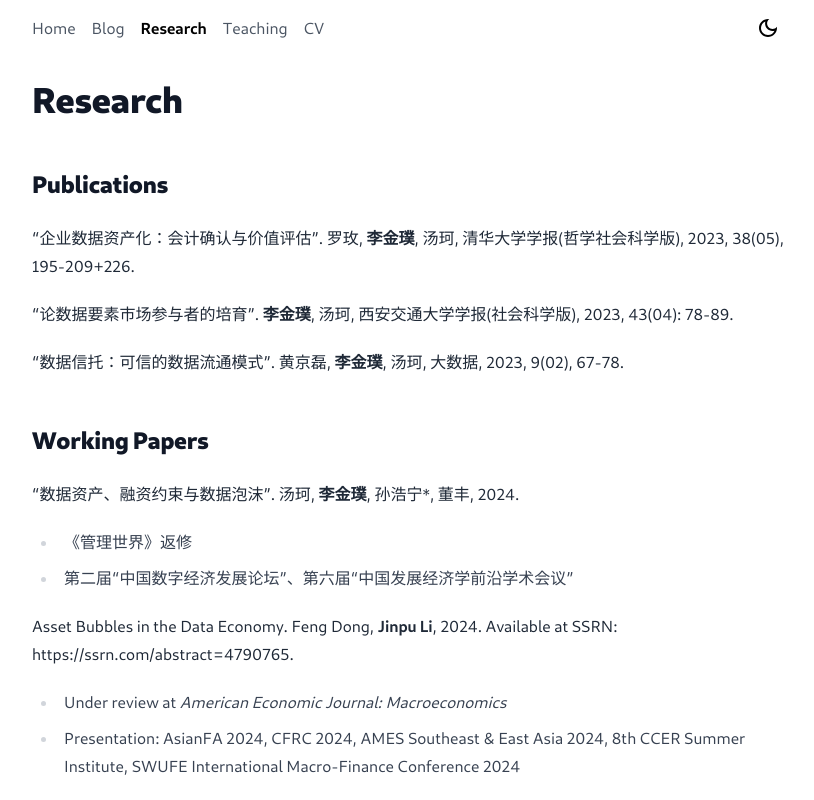
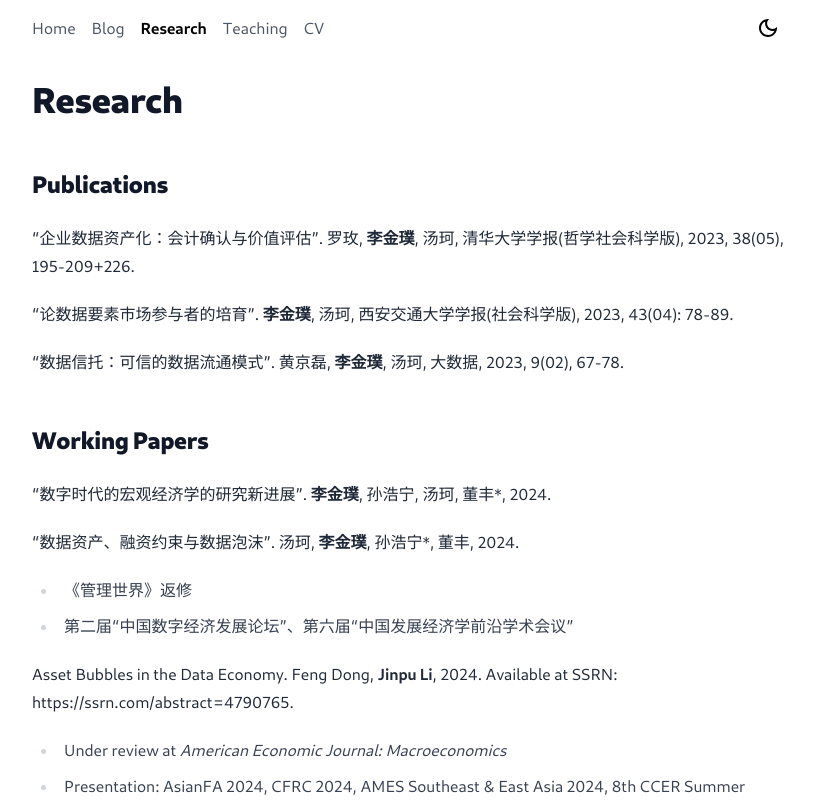
Before and after one commit to lijinpu/lijinpu.github.io, a Next.js app: page /research in a window 1280 px wide. Shown: the top 800 px of the page, without its empty margins (232-1046 px from the left). Built offline with nearby package versions, Linux system fonts and the light colour scheme.

Commit message:
auto update

```diff
--- a/pages/cv.tsx
+++ b/pages/cv.tsx
@@ -34,6 +34,11 @@ export default function CV() {
 
         <h2>Working Papers</h2>
         <ul>
+
+        <li>
+        “数字时代的宏观经济学的研究新进展”. <b>李金璞</b>, 孙浩宁, 汤珂, 董丰*, 2024.
+        </li>
+
         <li>
         “数据资产、融资约束与数据泡沫”. 汤珂, <b>李金璞</b>, 孙浩宁*, 董丰, 2024.
         </li>
--- a/pages/research.tsx
+++ b/pages/research.tsx
@@ -30,6 +30,10 @@ export default function Research() {
         </div>
         */}
         <h2>Working Papers</h2>
+
+        <p>
+        “数字时代的宏观经济学的研究新进展”. <b>李金璞</b>, 孙浩宁, 汤珂, 董丰*, 2024.
+        </p>
 
         <p>
         “数据资产、融资约束与数据泡沫”. 汤珂, <b>李金璞</b>, 孙浩宁*, 董丰, 2024.
```
